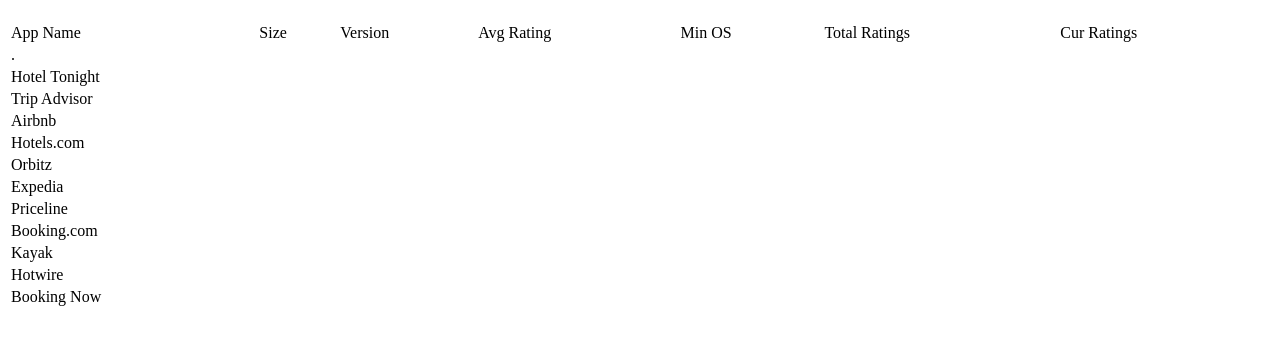
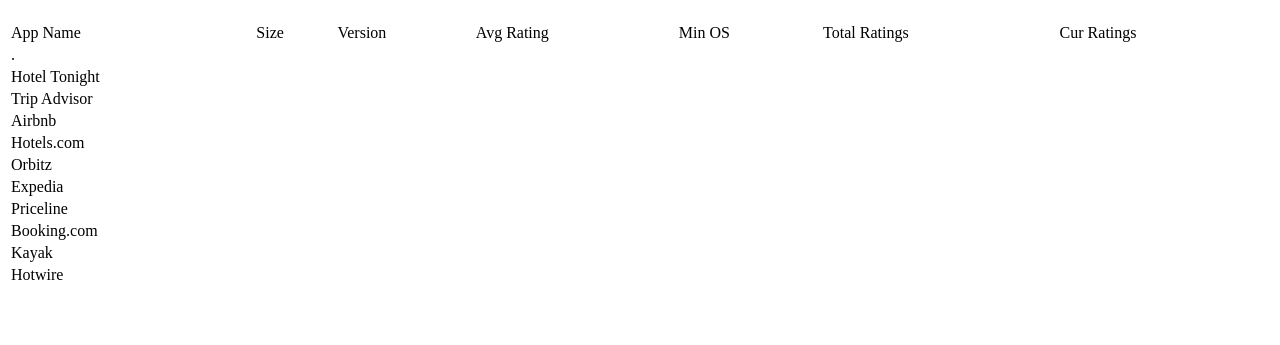
Before and after one commit to NikolaiSa/nikolaisa.github.io, a plain HTML site: page index.html in a window 1280 px wide. Shown: the part 59-404 px from the top of the page. Drawn offline with Linux system fonts and the light colour scheme.

Commit message:
Update index.html
Removed booking now

```diff
--- a/index.html
+++ b/index.html
@@ -25,7 +25,6 @@
        <tr id="367003839"><td>Booking.com</td></tr>
        <tr id="305204535"><td>Kayak</td></tr>
        <tr id="566635048"><td>Hotwire</td></tr>
-       <tr id="516563800"><td>Booking Now</td></tr>
    </div>
 </div>
 </body>
```
